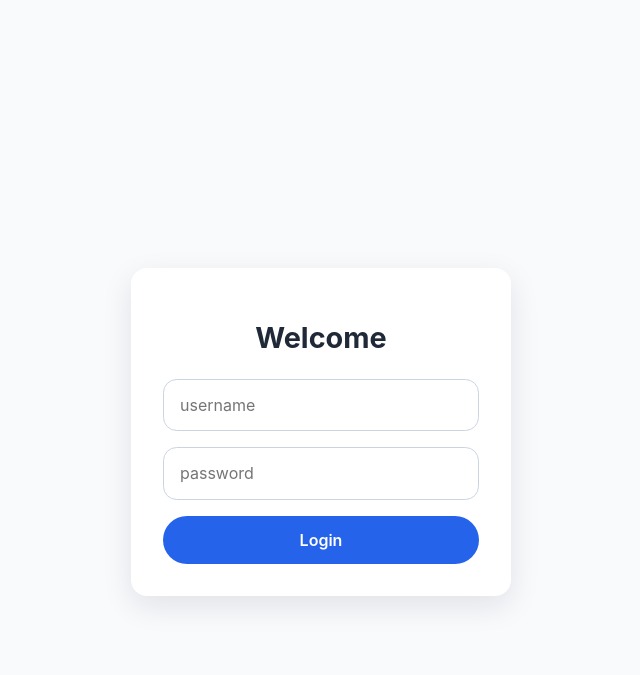
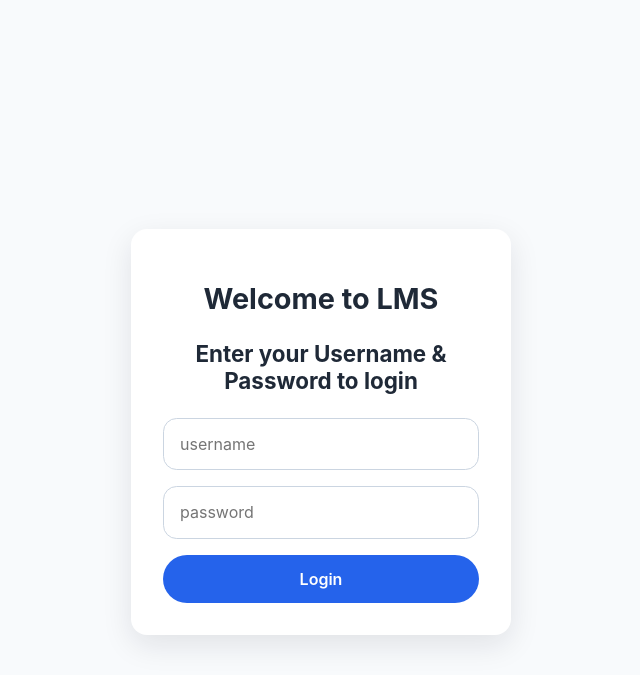
Before and after one commit to msameert/test, a Flask app: page / in a window 1280 px wide. Shown: the top 675 px of the page, without its empty margins (319-959 px from the left). Run offline with Flask 3, Linux system fonts and the light colour scheme.

Commit message:
added text

```diff
--- a/static/css/style.css
+++ b/static/css/style.css
@@ -47,6 +47,11 @@ body {
 .login-card h1 {
     margin-bottom: 1.5rem;
     font-size: 1.8rem;
+}
+
+.login-card h2 {
+    margin-bottom: 1.5rem;
+    font-size: 1.4rem;
 }
 
 .login-card form {
--- a/templates/signin.html
+++ b/templates/signin.html
@@ -6,7 +6,8 @@
 {%block body%}
 <div class="login-container">
     <div class="login-card">
-        <h1>Welcome</h1>
+        <h1>Welcome to LMS</h1>
+        <h2>Enter your Username & Password to login</h2>
         <form id="auth-form" action="{{url_for('login')}}" method="post">
             <input
                 type="text"
```
